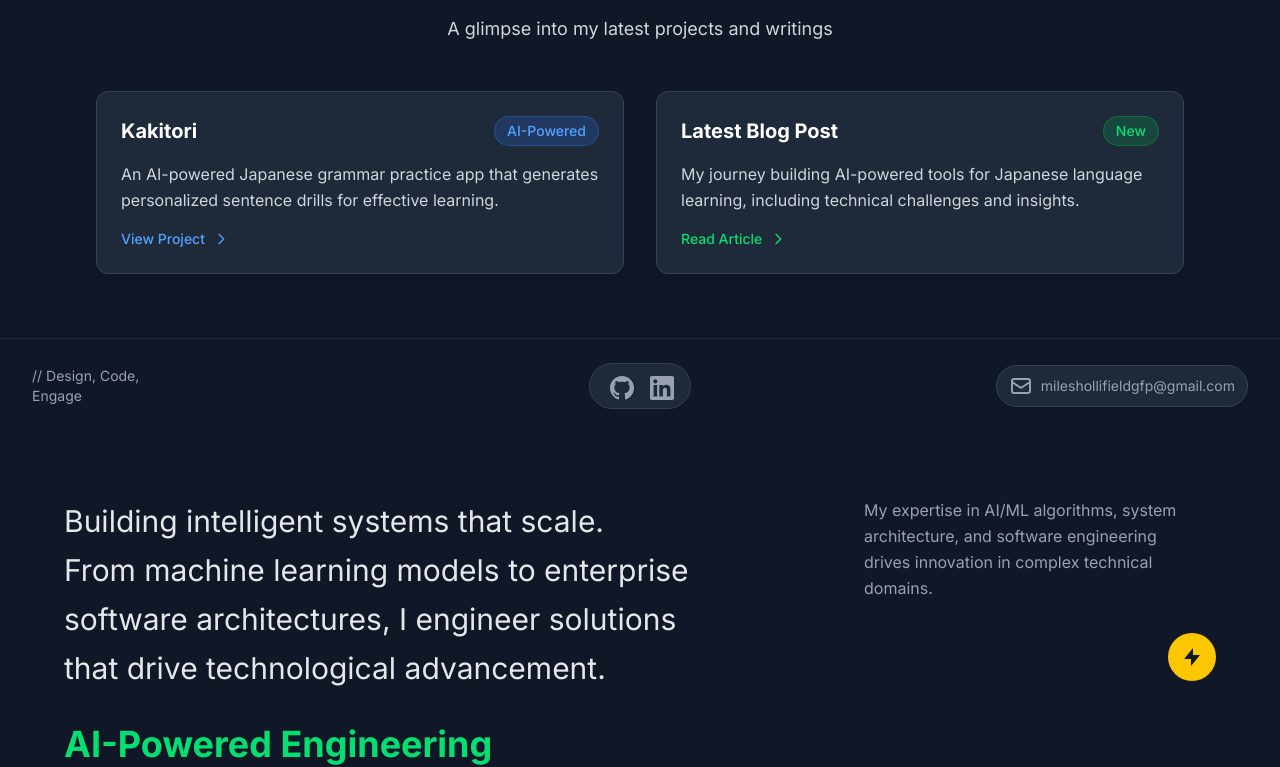
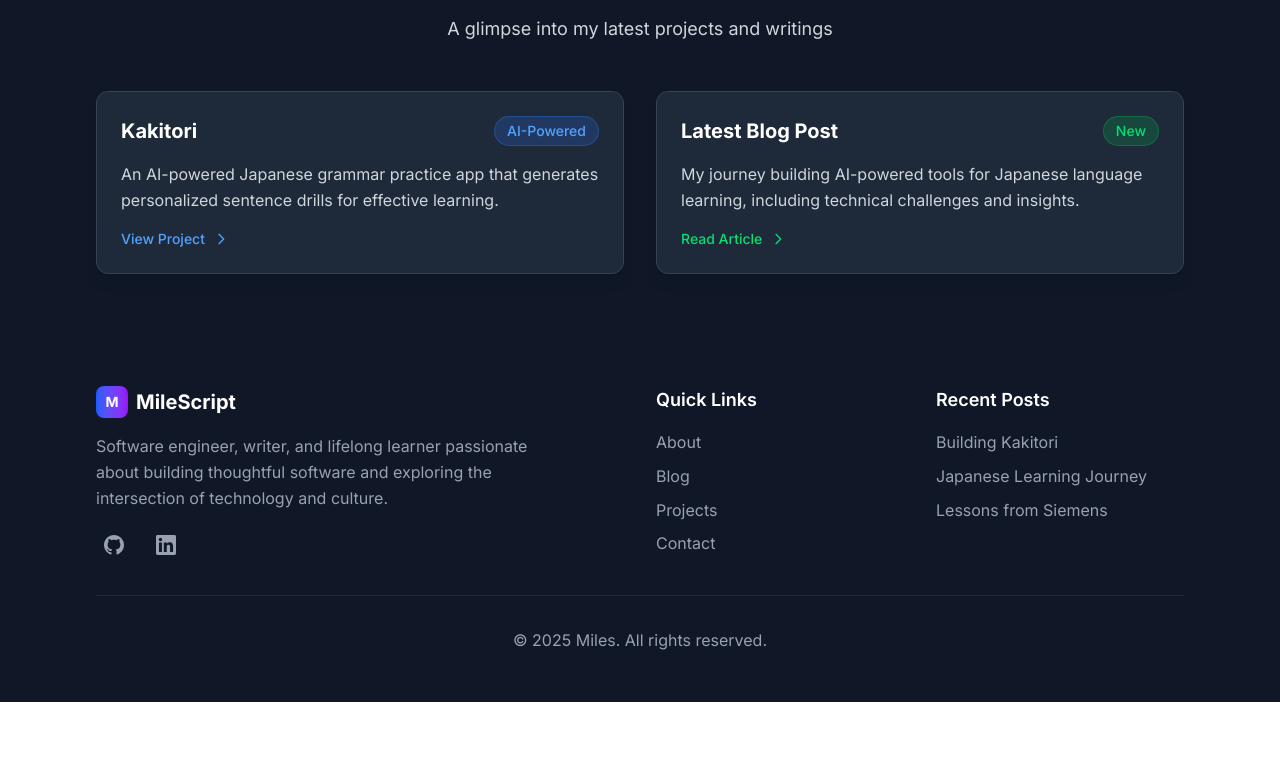
Before and after one commit to miles-hollifield/miles-portfolio-blog, a Next.js app: page / in a window 1280 px wide. Shown: the part 2000-2767 px from the top of the page. After the commit the page ends 2702 px from the top, so only its background shows below. Built offline with nearby package versions, Linux system fonts and the light colour scheme.

Commit message:
Remove social navigation section and main content area for a cleaner homepage layout

```diff
--- a/src/app/page.tsx
+++ b/src/app/page.tsx
@@ -364,110 +364,6 @@ export default function HomePage() {
           </div>
         </div>
       </section>
-
-      {/* Bottom Section - Social Navigation */}
-      <section className="bg-gray-900 border-t border-gray-800">
-        <div className="relative flex justify-center items-center px-4 sm:px-6 lg:px-8 py-6 sm:py-4 lg:py-6">
-          {/* Left Side - Design/Code/Engage */}
-          <div className="absolute left-4 sm:left-6 lg:left-8 text-gray-400 text-xs sm:text-sm">
-            {`// Design, Code,`}<br />Engage
-          </div>
-
-          {/* Center - Social Icons in slim pill */}
-          <div className="bg-gray-800 rounded-full border border-gray-700 px-4 py-2 sm:px-4 sm:py-2">
-            <div className="flex items-center space-x-3 sm:space-x-3">
-              <SocialIcon href="https://github.com/miles-hollifield" icon="github" />
-              <SocialIcon href="https://linkedin.com/in/mileshollifield" icon="linkedin" />
-            </div>
-          </div>
-
-          {/* Right Side - Email Icon */}
-          <div className="absolute right-4 sm:right-6 lg:right-8">
-            <a
-              href="mailto:mileshollifieldgfp@gmail.com"
-              className="text-gray-400 hover:text-white transition-colors duration-300 bg-gray-800 hover:bg-gray-700 rounded-full border border-gray-700 hover:border-gray-600 flex items-center"
-            >
-              {/* Mobile: Icon only */}
-              <div className="block sm:hidden p-2">
-                <svg className="w-6 h-6" fill="none" stroke="currentColor" viewBox="0 0 24 24">
-                  <path strokeLinecap="round" strokeLinejoin="round" strokeWidth={2} d="M3 8l7.89 5.26a2 2 0 002.22 0L21 8M5 19h14a2 2 0 002-2V7a2 2 0 00-2-2H5a2 2 0 00-2 2v10a2 2 0 002 2z" />
-                </svg>
-              </div>
-
-              {/* Desktop: Icon + Email text */}
-              <div className="hidden sm:flex items-center px-3 py-2 space-x-2">
-                <svg className="w-6 h-6" fill="none" stroke="currentColor" viewBox="0 0 24 24">
-                  <path strokeLinecap="round" strokeLinejoin="round" strokeWidth={2} d="M3 8l7.89 5.26a2 2 0 002.22 0L21 8M5 19h14a2 2 0 002-2V7a2 2 0 00-2-2H5a2 2 0 00-2 2v10a2 2 0 002 2z" />
-                </svg>
-                <span className="text-sm">mileshollifieldgfp@gmail.com</span>
-              </div>
-            </a>
-          </div>
-        </div>
-
-        {/* Main Content Area */}
-        <div className="px-4 sm:px-6 lg:px-8 py-8 sm:py-12 lg:py-16">
-          <div className="max-w-6xl mx-auto grid lg:grid-cols-3 gap-8 lg:gap-12">
-            {/* Left Column - Main Content */}
-            <div className="lg:col-span-2 space-y-6 sm:space-y-8">
-              <div className="space-y-4 sm:space-y-6">
-                <p className="text-xl sm:text-2xl lg:text-3xl text-gray-200 leading-relaxed">
-                  Building intelligent systems that scale.<br className="hidden sm:block" />
-                  <span className="block sm:inline"> From machine learning models to enterprise</span><br className="hidden sm:block" />
-                  <span className="block sm:inline"> software architectures, I engineer solutions</span><br className="hidden sm:block" />
-                  <span className="block sm:inline"> that drive technological advancement.</span>
-                </p>
-              </div>
-
-              <div className="space-y-3 sm:space-y-4">
-                <h2 className="text-2xl sm:text-3xl lg:text-4xl font-bold text-green-400">
-                  AI-Powered Engineering<br />
-                  Scalable Software Solutions
-                </h2>
-              </div>
-
-              <div className="space-y-4 sm:space-y-6">
-                <p className="text-base sm:text-lg text-gray-300 leading-relaxed max-w-2xl">
-                  Specialized in developing ML pipelines,<br className="hidden sm:block" />
-                  <span className="block sm:inline"> distributed systems, and intelligent applications</span><br className="hidden sm:block" />
-                  <span className="block sm:inline"> with a focus on performance, reliability,</span><br className="hidden sm:block" />
-                  <span className="block sm:inline"> and cutting-edge AI integration.</span>
-                </p>
-              </div>
-
-              <div className="pt-4 sm:pt-8">
-                <Link
-                  href="/about"
-                  className="inline-flex items-center text-white hover:text-green-400 transition-colors duration-300 text-base sm:text-lg font-medium"
-                >
-                  About Me
-                  <svg className="ml-2 w-4 h-4 sm:w-5 sm:h-5" fill="none" stroke="currentColor" viewBox="0 0 24 24">
-                    <path strokeLinecap="round" strokeLinejoin="round" strokeWidth={2} d="M17 8l4 4m0 0l-4 4m4-4H3" />
-                  </svg>
-                </Link>
-              </div>
-            </div>
-
-            {/* Right Column - Side Content */}
-            <div className="space-y-6 sm:space-y-8">
-              <div className="text-gray-400 text-sm sm:text-base leading-relaxed">
-                My expertise in AI/ML algorithms, system<br className="hidden sm:block" />
-                <span className="block sm:inline"> architecture, and software engineering</span><br className="hidden sm:block" />
-                <span className="block sm:inline"> drives innovation in complex technical domains.</span>
-              </div>
-
-              {/* Lightning bolt icon */}
-              <div className="flex justify-center lg:justify-end">
-                <div className="w-10 h-10 sm:w-12 sm:h-12 bg-yellow-400 rounded-full flex items-center justify-center">
-                  <svg className="w-5 h-5 sm:w-6 sm:h-6 text-gray-900" fill="currentColor" viewBox="0 0 24 24">
-                    <path d="M13 10V3L4 14h7v7l9-11h-7z"/>
-                  </svg>
-                </div>
-              </div>
-            </div>
-          </div>
-        </div>
-      </section>
     </div>
   );
 }
```
